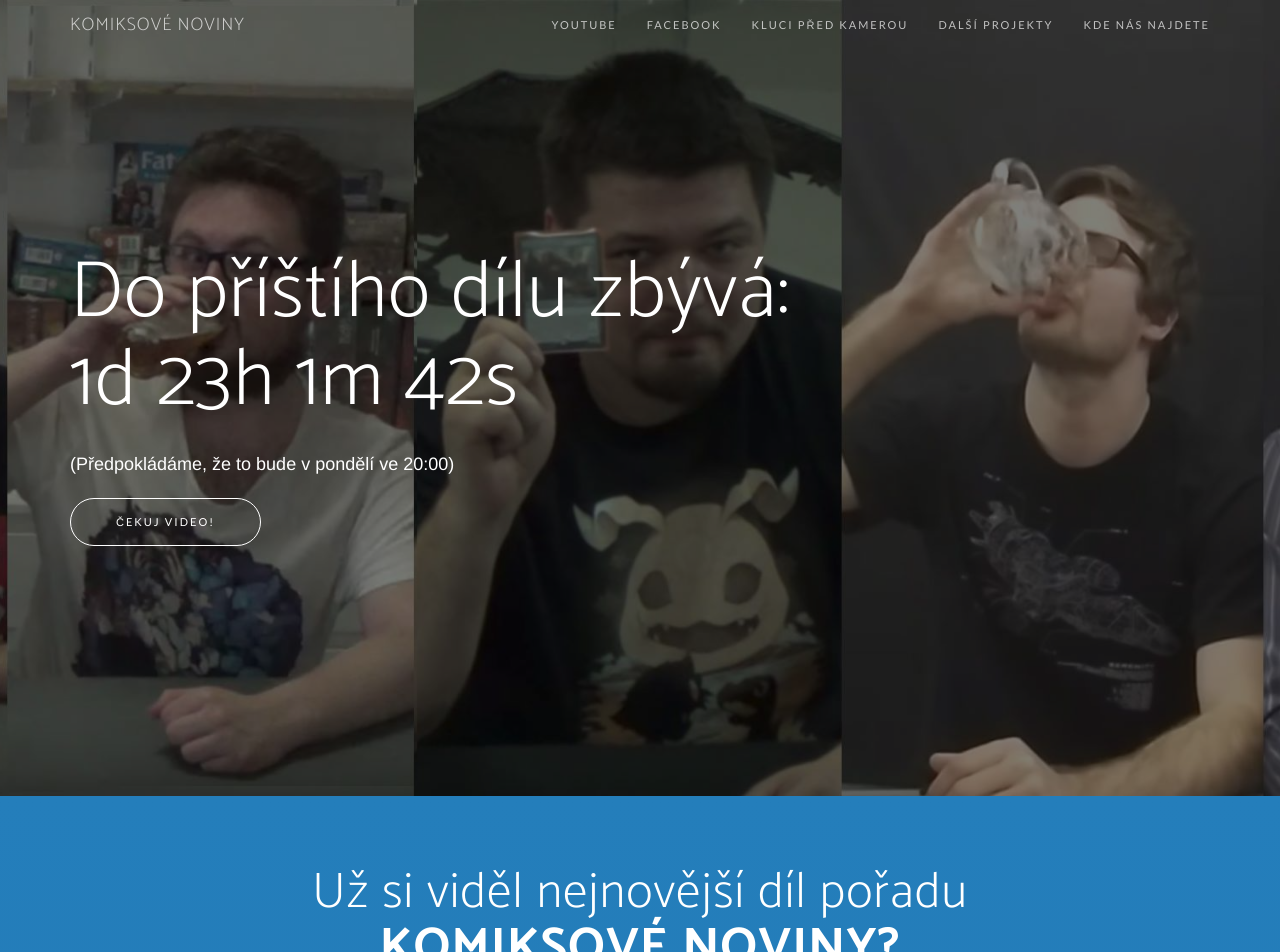
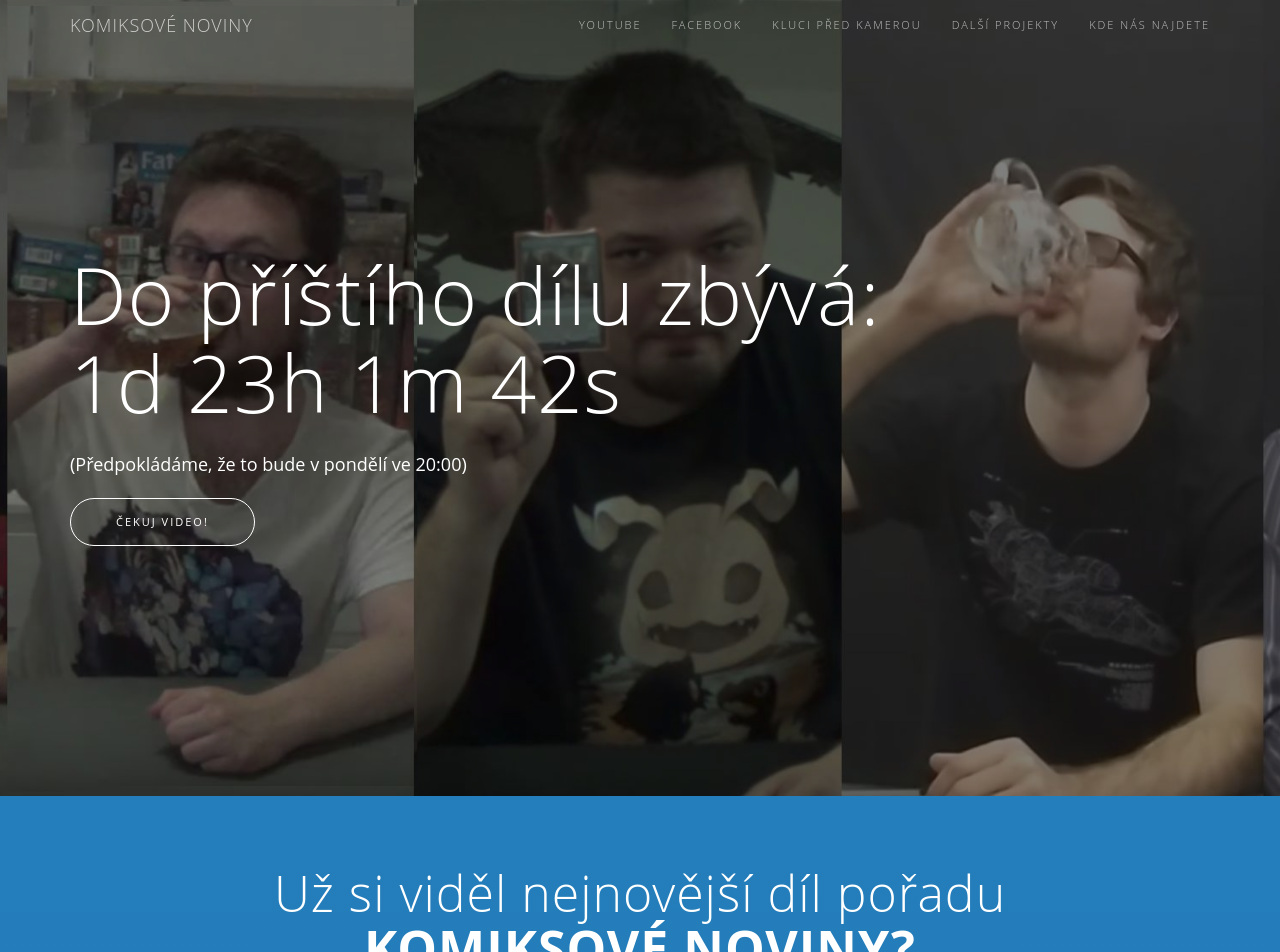
Before and after one commit to SiroKunden/KomiksoveNoviny, a Jekyll site: the page built from index.html, in a window 1280 px wide and 1400 px high. Shown: the top 952 px of the window. Built offline with Jekyll 4.4.1, drawn with Linux system fonts in a browser that asks for light colours; nearby versions of some CDN libraries; some web fonts are replaced; the list of posts is cut into pages by our own code.

Commit message:
font change

```diff
--- a/_sass/_base.scss
+++ b/_sass/_base.scss
@@ -1,15 +1,15 @@
 .heading-font {
-  font-family: 'Catamaran', 'Helvetica', 'Arial', 'sans-serif';
+  font-family: 'Open Sans', 'Helvetica Neue', 'Sans-serif';
   font-weight: 200;
   letter-spacing: 1px;
 }
 
 .body-font {
-  font-family: 'Muli', 'Helvetica', 'Arial', 'sans-serif';
+  font-family: 'Open Sans', 'Helvetica Neue', 'Sans-serif';
 }
 
 .alt-font {
-  font-family: 'Lato', 'Helvetica', 'Arial', 'sans-serif';
+  font-family: 'Open Sans', 'Helvetica Neue', 'Sans-serif';
   text-transform: uppercase;
   letter-spacing: 2px;
 }
@@ -22,7 +22,7 @@ html {
 body {
   height: 100%;
   width: 100%;
-  font-family: 'Muli', 'Helvetica', 'Arial', 'sans-serif';
+  font-family: 'Open Sans', 'Helvetica Neue', 'Sans-serif';
 }
 
 a {
@@ -46,7 +46,7 @@ hr {
 }
 
 h1, h2, h3, h4, h5, h6 {
-  font-family: 'Catamaran', 'Helvetica', 'Arial', 'sans-serif';
+  font-family: 'Open Sans', 'Helvetica Neue', 'Sans-serif';
   font-weight: 200;
   letter-spacing: 1px;
 }
@@ -63,12 +63,12 @@ p {
   -webkit-transition: all 0.35s;
   -moz-transition: all 0.35s;
   transition: all 0.35s;
-  font-family: 'Catamaran', 'Helvetica', 'Arial', 'sans-serif';
+  font-family: 'Open Sans', 'Helvetica Neue', 'Sans-serif';
   font-weight: 200;
   letter-spacing: 1px;
   .navbar-header {
     .navbar-brand {
-      font-family: 'Catamaran', 'Helvetica', 'Arial', 'sans-serif';
+      font-family: 'Open Sans', 'Helvetica Neue', 'Sans-serif';
       font-weight: 200;
       letter-spacing: 1px;
       color: $theme-primary;
@@ -84,7 +84,7 @@ p {
   }
   .nav > li {
     > a {
-      font-family: 'Lato', 'Helvetica', 'Arial', 'sans-serif';
+      font-family: 'Open Sans', 'Helvetica Neue', 'Sans-serif';
       text-transform: uppercase;
       letter-spacing: 2px;
       font-size: 11px;
@@ -482,7 +482,7 @@ footer {
 }
 
 .btn {
-  font-family: 'Lato', 'Helvetica', 'Arial', 'sans-serif';
+  font-family: 'Open Sans', 'Helvetica Neue', 'Sans-serif';
   text-transform: uppercase;
   letter-spacing: 2px;
   border-radius: 300px;
@@ -599,7 +599,7 @@ body {
     font-size: 24px;
     line-height: 1.1;
     display: block;
-    font-family: 'Open Sans', 'Helvetica Neue', Helvetica, Arial, sans-serif;
+    font-family: 'Open Sans', 'Helvetica Neue', 'Sans-serif';
     font-weight: 300;
     margin: 10px 0 0;
   }
@@ -612,13 +612,13 @@ body {
       display: block;
     }
     .subheading {
-      font-family: 'Open Sans', 'Helvetica Neue', Helvetica, Arial, sans-serif;
+      font-family: 'Open Sans', 'Helvetica Neue', 'Sans-serif';
       font-size: 24px;
       margin: 10px 0 30px;
       font-weight: 600;
     }
     .meta {
-      font-family: 'Lora', 'Times New Roman', serif;
+      font-family: 'Open Sans', 'Helvetica Neue', 'Sans-serif';
       font-style: italic;
       font-weight: 300;
       font-size: 20px;
```
Also changed, not shown: 2 other files.
